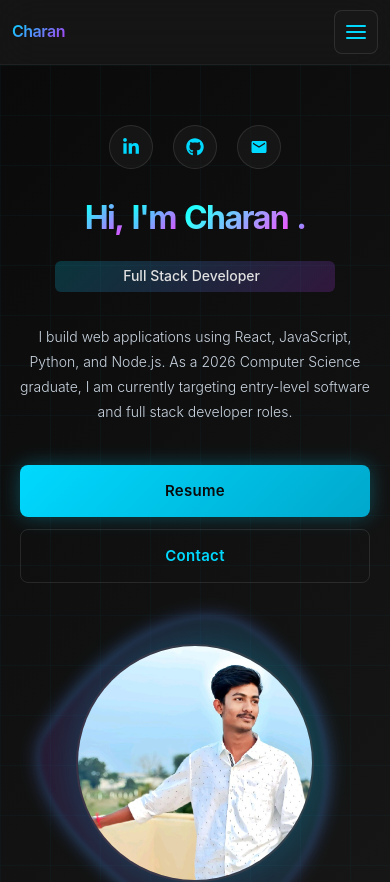
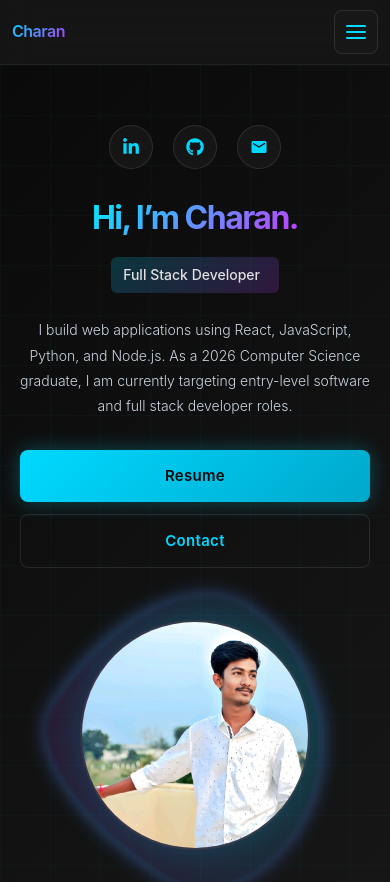
Before and after one commit to charanramagiri/portfolio, a React (Vite) app: page / in a window 390 px wide. Shown: the top 882 px of the page. Built offline with nearby package versions, Linux system fonts and the light colour scheme.

Commit message:
fixed errors in hero section

```diff
--- a/src/components/Hero/Hero.css
+++ b/src/components/Hero/Hero.css
@@ -1,12 +1,12 @@
 .hero {
-    min-height: 90vh;
+    min-height: 88vh;
     display: flex;
     flex-direction: column;
     align-items: center;
     justify-content: center;
     background: linear-gradient(135deg, var(--bg-primary) 0%, rgba(26, 26, 26, 0.8) 100%);
     color: var(--text-primary);
-    padding: var(--space-10) var(--space-5) var(--space-7-5);
+    padding: var(--space-10) var(--space-5) var(--space-10);
     position: relative;
     overflow: hidden;
 }
@@ -31,7 +31,7 @@
     width: 100%;
     display: grid;
     grid-template-columns: 1fr 1fr;
-    gap: var(--space-8-75);
+    gap: clamp(var(--space-6), 5vw, var(--space-8-75));
     align-items: center;
     margin-bottom: var(--space-0);
     position: relative;
@@ -88,15 +88,16 @@
 }
 
 .hero h1 {
-    font-size: var(--font-5xl);
-    margin-bottom: var(--space-3);
+    font-size: clamp(var(--font-hero-md), 4vw, var(--font-5xl));
+    margin-bottom: var(--space-2-5);
     font-weight: 700;
     line-height: 1.2;
     letter-spacing: -1.5px;
     color: var(--text-primary);
 }
 
-.hero h1 span {
+.hero-heading-text {
+    display: inline;
     background: linear-gradient(135deg, var(--accent-primary) 0%, var(--accent-secondary) 100%);
     -webkit-background-clip: text;
     -webkit-text-fill-color: transparent;
@@ -111,7 +112,9 @@
 
 .hero h2 {
     font-size: var(--font-xl);
-    margin-bottom: var(--space-4);
+    width: 100%;
+    max-width: 100%;
+    margin-bottom: var(--space-3);
     font-weight: 400;
     color: var(--text-secondary);
     line-height: 1.6;
@@ -122,6 +125,19 @@
     margin-left: var(--space-0-25);
     color: #38bdf8;
     animation: blink 1s infinite;
+}
+
+.typing-text {
+    display: inline-flex;
+    align-items: center;
+    width: min(280px, 100%);
+    min-height: 36px;
+    padding: var(--space-0-5) var(--space-1-5);
+    border-radius: 6px;
+    background: linear-gradient(135deg, rgba(0, 217, 255, 0.2), rgba(181, 55, 242, 0.2));
+    font-weight: 500;
+    white-space: normal;
+    overflow-wrap: anywhere;
 }
 
 @keyframes blink {
@@ -136,9 +152,9 @@
 .hero p {
     font-size: var(--font-19);
     line-height: 1.8;
-    margin-bottom: var(--space-5);
+    margin-bottom: var(--space-4);
     color: #cbd5e1;
-    max-width: 100%;
+    max-width: 56ch;
     font-weight: 300;
 }
 
@@ -156,11 +172,19 @@
     cursor: pointer;
     border: none;
     text-decoration: none;
-    display: inline-block;
+    display: inline-flex;
+    align-items: center;
+    justify-content: center;
+    min-height: 46px;
     text-align: center;
     transition: all 0.3s ease;
     font-weight: 600;
     letter-spacing: 0.3px;
+}
+
+.btn:focus-visible {
+    outline: 2px solid var(--accent-primary);
+    outline-offset: 3px;
 }
 
 .primary {
@@ -197,7 +221,7 @@
 .hero-image-wrapper {
     position: relative;
     width: 100%;
-    max-width: 500px;
+    max-width: 460px;
     aspect-ratio: 1;
     display: flex;
     align-items: center;
@@ -259,6 +283,10 @@
 }
 
 @media (max-width: 968px) {
+    .hero {
+        padding-top: var(--space-8);
+    }
+
     .hero-container {
         grid-template-columns: 1fr;
         gap: var(--space-6-25);
@@ -287,7 +315,7 @@
     }
 
     .hero-image-wrapper {
-        max-width: 400px;
+        max-width: 360px;
         margin: var(--space-0) auto;
     }
 
@@ -301,17 +329,19 @@
 
     .hero p {
         font-size: var(--font-md);
+        max-width: 62ch;
     }
 }
 
 @media (max-width: 640px) {
     .hero {
-        padding: var(--space-7-5) var(--space-2-5) var(--space-6-25);
+        padding: var(--space-7-5) var(--space-2-5) var(--space-10);
         min-height: 100vh;
+        min-height: 100svh;
     }
 
     .hero-container {
-        gap: var(--space-5);
+        gap: var(--space-4);
     }
 
     .hero h1 {
@@ -320,6 +350,7 @@
 
     .hero h2 {
         font-size: var(--font-base);
+        line-height: 1.45;
     }
 
     .hero p {
@@ -327,7 +358,7 @@
     }
 
     .hero-image-wrapper {
-        max-width: 280px;
+        max-width: min(270px, 78vw);
     }
 
     .hero-buttons {
@@ -341,5 +372,38 @@
 
     .scroll-hint {
         font-size: var(--font-xs);
+        bottom: var(--space-2);
     }
 }
+
+@media (max-width: 380px) {
+    .hero {
+        padding-right: var(--space-2);
+        padding-left: var(--space-2);
+    }
+
+    .hero-left {
+        width: 100%;
+        gap: var(--space-3);
+    }
+
+    .hero-content,
+    .hero h2,
+    .typing-text {
+        max-width: 100%;
+    }
+
+    .hero-social {
+        gap: var(--space-1-5);
+    }
+
+    .hero-image-wrapper {
+        max-width: min(240px, 75vw);
+    }
+}
+
+@media (max-width: 380px) and (max-height: 680px) {
+    .scroll-hint {
+        display: none;
+    }
+}
--- a/src/components/Hero/Hero.jsx
+++ b/src/components/Hero/Hero.jsx
@@ -5,8 +5,6 @@ import { FaGithub, FaLinkedinIn } from "react-icons/fa";
 import { MdEmail } from "react-icons/md";
 import TypingText from "./TypingText";
 import {
-  wordVariants,
-  wordVariantsReduced,
   textContainerVariants,
   textContainerVariantsReduced,
 } from "../../utils/animations";
@@ -14,10 +12,9 @@ import {
 function Hero() {
   const shouldReduceMotion = useReducedMotion();
   const MotionSpan = motion.span;
+  const MotionH1 = motion.h1;
   const MotionDiv = motion.div;
   const MotionImg = motion.img;
-  const h1Words = ["Hi,", "I'm"];
-  const wordVariant = shouldReduceMotion ? wordVariantsReduced : wordVariants;
   const containerVariant = shouldReduceMotion ? textContainerVariantsReduced : textContainerVariants;
 
   return (
@@ -37,32 +34,13 @@ function Hero() {
           </div>
 
           <div className="hero-content">
-            <h1>
-              <MotionSpan
-                initial="hidden"
-                animate="visible"
-                variants={containerVariant}
-                style={{ display: "inline-block" }}
-              >
-                {h1Words.map((word, index) => (
-                  <span key={index} style={{ display: "inline-block", marginRight: "0.25em" }}>
-                    <MotionSpan variants={wordVariant} style={{ display: "inline-block" }}>
-                      {word}
-                    </MotionSpan>
-                  </span>
-                ))}
-                <span style={{ display: "inline-block", marginRight: "0.25em" }}>
-                  <MotionSpan variants={wordVariant} style={{ display: "inline-block" }}>
-                    <span style={{ color: "#38bdf8" }}>Charan</span>
-                  </MotionSpan>
-                </span>
-                <span style={{ display: "inline-block" }}>
-                  <MotionSpan variants={wordVariant} style={{ display: "inline-block" }}>
-                    .
-                  </MotionSpan>
-                </span>
-              </MotionSpan>
-            </h1>
+            <MotionH1
+              initial={shouldReduceMotion ? { opacity: 0 } : { opacity: 0, y: 20 }}
+              animate={{ opacity: 1, y: 0 }}
+              transition={shouldReduceMotion ? { duration: 0.2 } : { duration: 0.55, ease: [0.25, 0.1, 0.25, 1] }}
+            >
+              <span className="hero-heading-text">Hi, I’m Charan.</span>
+            </MotionH1>
 
             <h2>
               <MotionSpan
--- a/src/components/Hero/TypingText.jsx
+++ b/src/components/Hero/TypingText.jsx
@@ -73,14 +73,7 @@ function TypingText() {
   const displayedText = shouldReduceMotion ? roles[0] : typingState.displayedText;
 
   return (
-    <span style={{
-      minWidth: "280px",
-      display: "inline-block",
-      background: "linear-gradient(135deg, rgba(0, 217, 255, 0.2), rgba(181, 55, 242, 0.2))",
-      padding: "var(--space-0-5) var(--space-1-5)",
-      borderRadius: "6px",
-      fontWeight: "500"
-    }}>
+    <span className="typing-text">
       {displayedText}
       {!shouldReduceMotion && <span className="typing-cursor">|</span>}
     </span>
```
